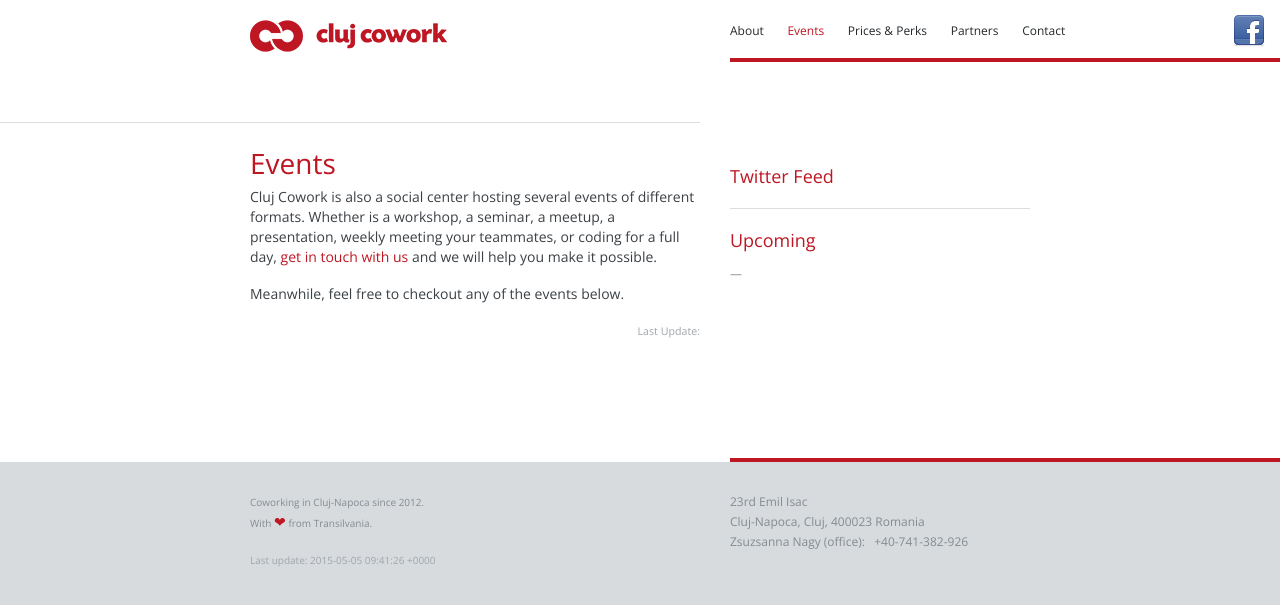
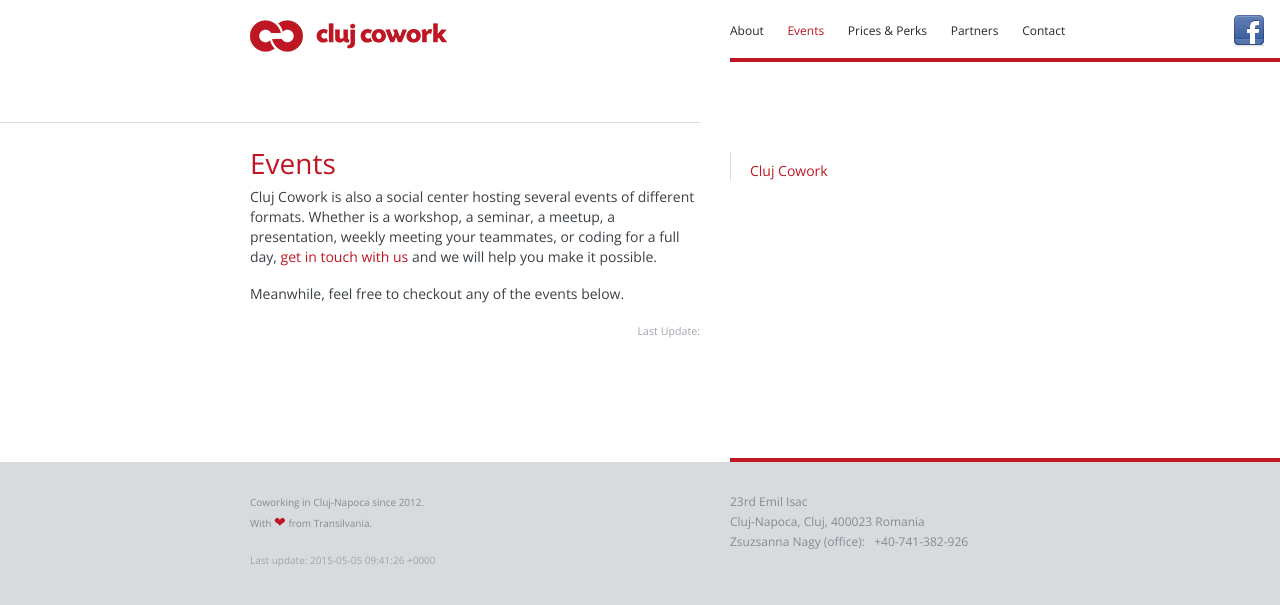
Before and after one commit to cluj-cowork/cluj-cowork.github.com, a Jekyll site: the page built from events.html, in a window 1280 px wide. Shown: the top 605 px of the page. Built offline with Jekyll 4.4.1, drawn with Linux system fonts in a browser that asks for light colours; nearby versions of some CDN libraries; comment, search, counter and statistics services are not loaded.

Commit message:
add facebook newsfeed

```diff
--- a/_includes/sidebar.html
+++ b/_includes/sidebar.html
@@ -1,32 +1,5 @@
-<div class="four end columns sidebar">
+<div class="five end columns sidebar">
 
-  <h3><a href="https://twitter.com/clujcowork">Twitter Feed</a></h3>
+  <div class="fb-page" data-href="https://www.facebook.com/ClujCowork" data-width="590" data-height="1078" data-hide-cover="true" data-show-facepile="false" data-show-posts="true"><div class="fb-xfbml-parse-ignore"><blockquote cite="https://www.facebook.com/ClujCowork"><a href="https://www.facebook.com/ClujCowork">Cluj Cowork</a></blockquote></div></div>
 
-  <div id="twitter">
-    <div class="twitter-timeline" data-dnt="true" href="https://twitter.com/clujcowork" data-widget-id="389365296126885888" data-chrome="nofooter transparent noheader noscrollbar noborders" data-tweet-limit="5" height="600"></div>
-  </div>
-
-  <hr>
-
-  <h3><a href="events.html">Upcoming</a></h3>
-  <div id="events-widget">
-    <div class="gcf-item-container-block">
-      <div class="gcf-item-block">
-        <p class="gcf-item-header-block">
-          <em class="gcf-item-date-block">
-            <span class="gcf-item-daterange"></span>
-          </em>
-          &mdash;
-          <em class="gcf-item-title-block">
-            <span class="gcf-item-title"></span>
-          </em>
-        </p>
-      </div>
-    </div>
-
-  </div>
 </div>
-
-<script>
-!function(d,s,id){var js,fjs=d.getElementsByTagName(s)[0],p=/^http:/.test(d.location)?'http':'https';if(!d.getElementById(id)){js=d.createElement(s);js.id=id;js.src=p+"://platform.twitter.com/widgets.js";fjs.parentNode.insertBefore(js,fjs);}}(document,"script","twitter-wjs");
-</script>
--- a/_layouts/default.html
+++ b/_layouts/default.html
@@ -16,6 +16,15 @@
   <script src="https://ajax.googleapis.com/ajax/libs/jquery/1.8.3/jquery.min.js"></script>
 </head>
 <body class="{{page.class_name}}">
+
+  <div id="fb-root"></div>
+  <script>(function(d, s, id) {
+  var js, fjs = d.getElementsByTagName(s)[0];
+  if (d.getElementById(id)) return;
+  js = d.createElement(s); js.id = id;
+  js.src = "//connect.facebook.net/en_US/sdk.js#xfbml=1&version=v2.3&appId=502596706481847";
+  fjs.parentNode.insertBefore(js, fjs);
+}(document, 'script', 'facebook-jssdk'));</script>
 
   <header>
     <div class="row">
```
